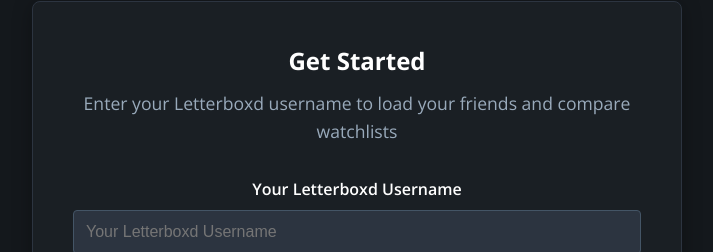
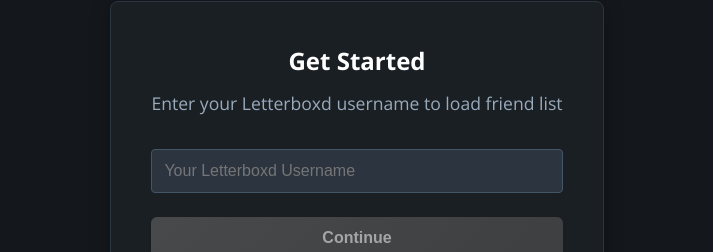
Before and after one commit to Wootehfook/BoxdBuddies, a React (Vite) app: page / in a window 1280 px wide. Shown: the part 159-411 px from the top of the page, without its empty margins (283-996 px from the left). Built offline with nearby package versions, Linux system fonts and the light colour scheme.

Commit message:
chore: commit recent edits to SetupPage.tsx

```diff
--- a/src/components/SetupPage.tsx
+++ b/src/components/SetupPage.tsx
@@ -35,13 +35,9 @@
       <div className="page-content">
         <div className="setup-card">
           <h2>Get Started</h2>
-          <p>
-            Enter your Letterboxd username to load your friends and compare
-            watchlists
-          </p>
+          <p>Enter your Letterboxd username to load friend list</p>
 
           <div className="form-group">
-            <label htmlFor="username">Your Letterboxd Username</label>
             <input
               id="username"
               type="text"
```
